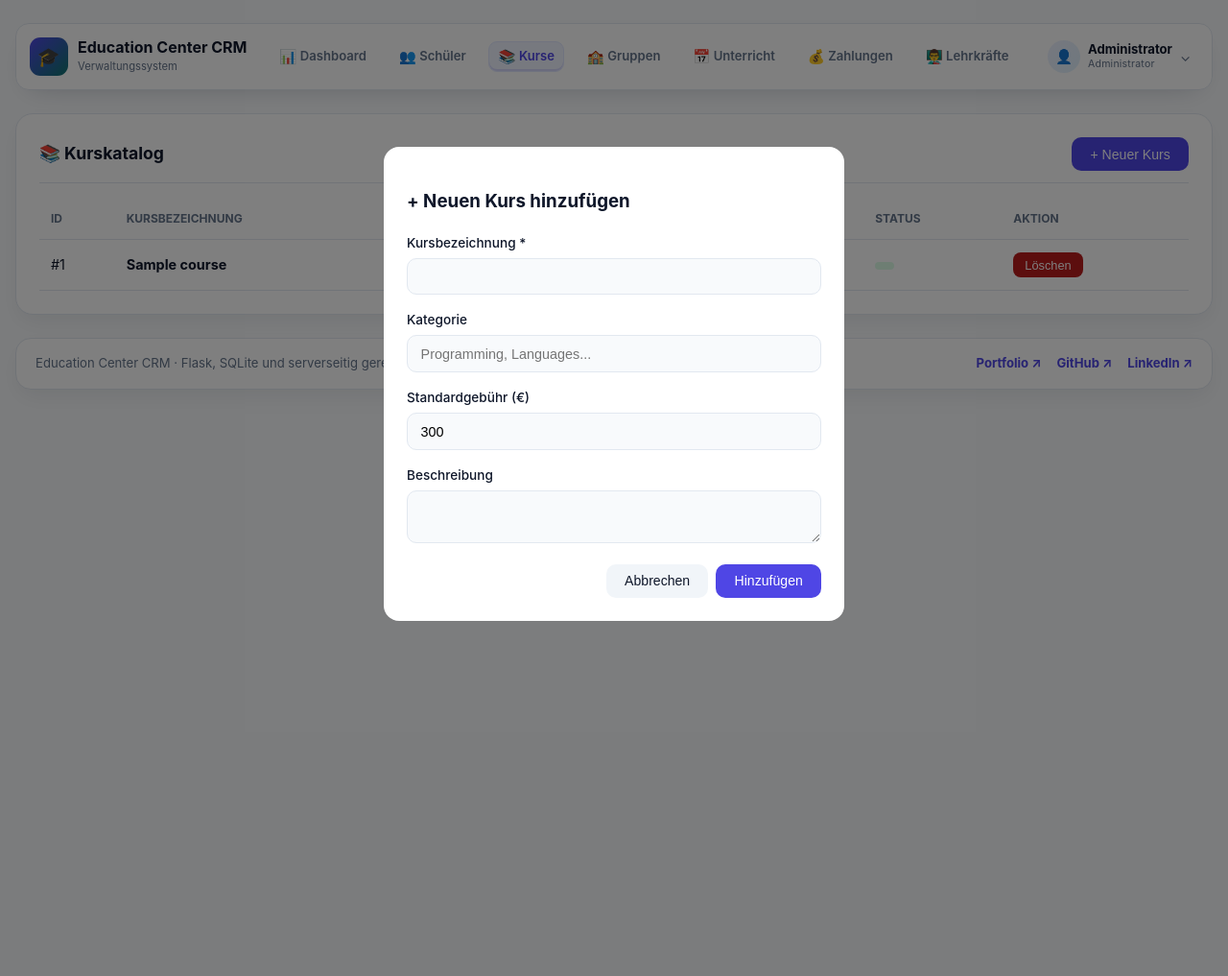
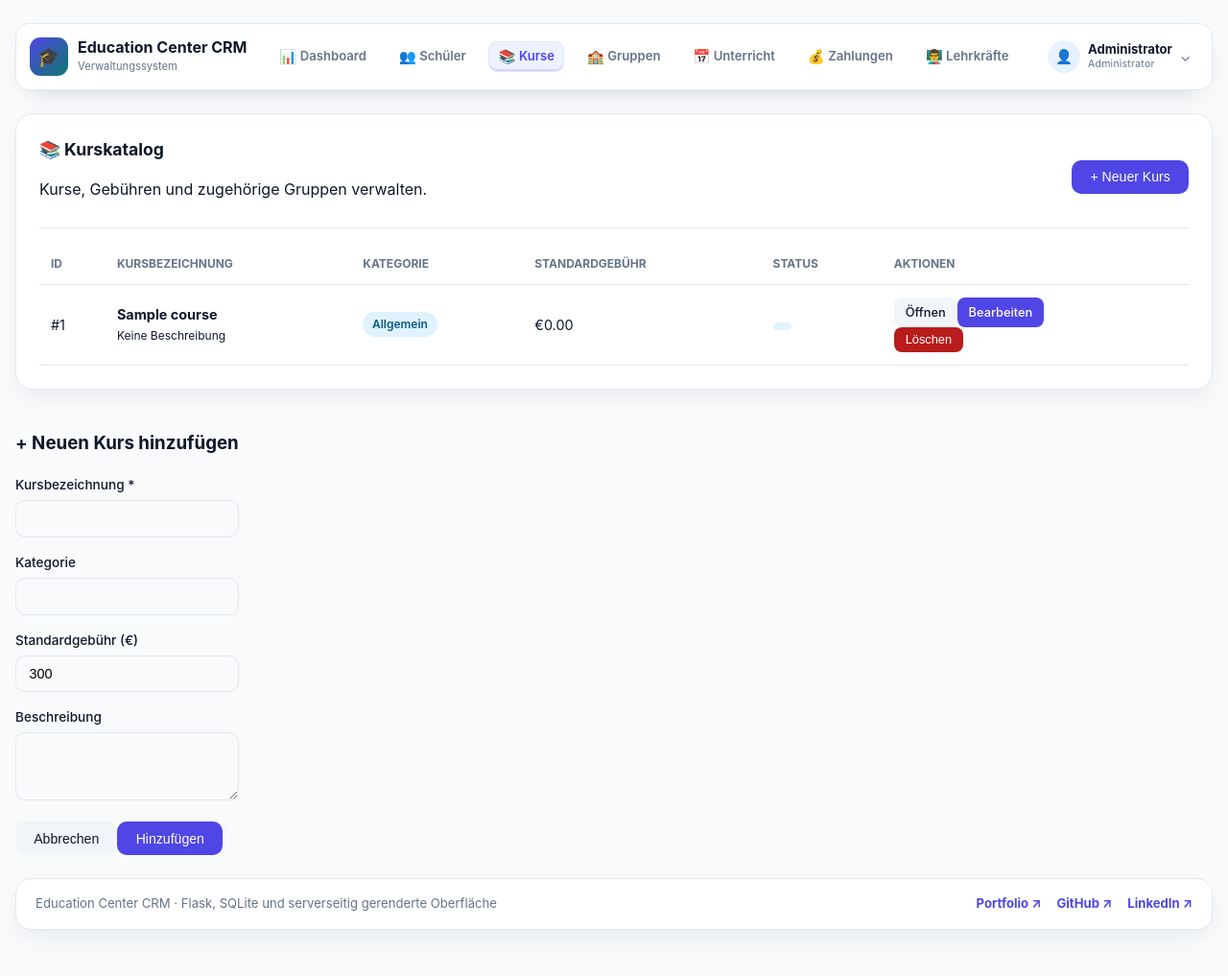
Before and after one commit to sandroabashishvili/education-center-crm, a Flask app: template app/templates/courses/index.html in a window 1280 px wide, after a click on "+ Neuer Kurs". Shown: the whole page at 96% size. Before the commit the page ends 647 px from the top, so only its background shows below. Run offline with Flask 3, Linux system fonts and the light colour scheme; the visitor is signed in with stand-in values (Sample User, id 1); data comes from the database, SQL or seed files in the repository; the template is opened without the code that fills it: most values are stand-ins (such as "Sample title", 1, 10 or a date in 2020); some libraries are stand-ins or nearby versions.

Commit message:
Add course open and edit actions

```diff
--- a/app/templates/courses/index.html
+++ b/app/templates/courses/index.html
@@ -1,70 +1,5 @@
-{% extends "base.html" %}
-{% set active_page = "courses" %}
-{% block title %}Kurse - Education Center CRM{% endblock %}
-{% block content %}
-<div class="card">
-      <div class="card-header">
-        <h1 class="card-title">📚 Kurskatalog</h1>
-        {% if session.get('logged_in') %}
-        <button onclick="document.getElementById('addCourseModal').style.display='flex'" class="btn">+ Neuer Kurs</button>
-        {% endif %}
-      </div>
-
-      <table>
-        <thead>
-          <tr><th>ID</th><th>Kursbezeichnung</th><th>Kategorie</th><th>Standardgebühr</th><th>Status</th><th>Aktion</th></tr>
-        </thead>
-        <tbody>
-          {% for c in courses %}
-          <tr>
-            <td>#{{ c[0] }}</td>
-            <td><strong>{{ c[1] }}</strong><br><small style="color: var(--muted);">{{ c[2] or '' }}</small></td>
-            <td><span class="badge badge-info">{{ c[3] or 'Allgemein' }}</span></td>
-            <td>€{{ "%.2f"|format(c[4] or 0) }}</td>
-            <td><span class="badge badge-success">{{ c[5]|status_de }}</span></td>
-            <td>
-              {% if session.get('user_role') == 'admin' %}
-              <form action="{{ url_for('delete_course', course_id=c[0]) }}" method="POST" style="margin:0;" onsubmit="return confirm('Möchten Sie diesen Kurs wirklich löschen?');">
-      <input type="hidden" name="csrf_token" value="{{ csrf_token() }}">
-                <button type="submit" class="btn btn-sm btn-danger">Löschen</button>
-              </form>
-              {% endif %}
-            </td>
-          </tr>
-          {% else %}
-          <tr><td colspan="6" style="text-align: center; color: var(--muted); padding: 2rem;">Keine Kurse gefunden</td></tr>
-          {% endfor %}
-        </tbody>
-      </table>
-    </div>
-
-    <!-- Modal Add Course -->
-    <div id="addCourseModal" style="display: none; position: fixed; inset: 0; background: rgba(0,0,0,0.5); z-index: 99; align-items: center; justify-content: center;">
-      <div style="background: white; padding: 1.5rem; border-radius: 16px; width: min(100%, 480px);">
-        <h3>+ Neuen Kurs hinzufügen</h3>
-        <form action="{{ url_for('add_course_route') }}" method="POST">
-      <input type="hidden" name="csrf_token" value="{{ csrf_token() }}">
-          <div class="form-group">
-            <label>Kursbezeichnung *</label>
-            <input type="text" name="name" required class="form-control">
-          </div>
-          <div class="form-group">
-            <label>Kategorie</label>
-            <input type="text" name="category" placeholder="Programming, Languages..." class="form-control">
-          </div>
-          <div class="form-group">
-            <label>Standardgebühr (€)</label>
-            <input type="number" step="0.01" name="default_fee" value="300" class="form-control">
-          </div>
-          <div class="form-group">
-            <label>Beschreibung</label>
-            <textarea name="description" class="form-control" rows="2"></textarea>
-          </div>
-          <div style="display: flex; gap: 0.5rem; justify-content: flex-end;">
-            <button type="button" onclick="document.getElementById('addCourseModal').style.display='none'" class="btn btn-secondary">Abbrechen</button>
-            <button type="submit" class="btn">Hinzufügen</button>
-          </div>
-        </form>
-      </div>
-    </div>
+{% extends "base.html" %}{% set active_page = "courses" %}{% block title %}Kurse - Education Center CRM{% endblock %}{% block content %}
+<div class="card"><div class="card-header"><div><h1 class="card-title">📚 Kurskatalog</h1><p class="page-subtitle">Kurse, Gebühren und zugehörige Gruppen verwalten.</p></div><button onclick="document.getElementById('addCourseModal').style.display='flex'" class="btn">+ Neuer Kurs</button></div>
+<table><thead><tr><th>ID</th><th>Kursbezeichnung</th><th>Kategorie</th><th>Standardgebühr</th><th>Status</th><th>Aktionen</th></tr></thead><tbody>{% for c in courses %}<tr><td>#{{ c[0] }}</td><td><strong>{{ c[1] }}</strong><br><small class="muted">{{ c[2] or 'Keine Beschreibung' }}</small></td><td><span class="badge badge-info">{{ c[3] or 'Allgemein' }}</span></td><td>€{{ "%.2f"|format(c[4] or 0) }}</td><td><span class="badge {% if c[5] == 'active' %}badge-success{% else %}badge-info{% endif %}">{{ c[5]|status_de }}</span></td><td><div class="row-actions"><a href="{{ url_for('course_detail_page', course_id=c[0]) }}" class="btn btn-sm btn-secondary">Öffnen</a><a href="{{ url_for('edit_course', course_id=c[0]) }}" class="btn btn-sm">Bearbeiten</a>{% if session.get('user_role') == 'admin' %}<form action="{{ url_for('delete_course', course_id=c[0]) }}" method="POST" onsubmit="return confirm('Möchten Sie diesen Kurs wirklich löschen? Zugehörige Gruppen werden ebenfalls gelöscht.');"><input type="hidden" name="csrf_token" value="{{ csrf_token() }}"><button type="submit" class="btn btn-sm btn-danger">Löschen</button></form>{% endif %}</div></td></tr>{% else %}<tr><td colspan="6" class="empty-state">Keine Kurse gefunden</td></tr>{% endfor %}</tbody></table></div>
+<div id="addCourseModal" class="modal-shell" style="display:none"><div class="modal-card"><h3>+ Neuen Kurs hinzufügen</h3><form action="{{ url_for('add_course_route') }}" method="POST"><input type="hidden" name="csrf_token" value="{{ csrf_token() }}"><div class="form-group"><label>Kursbezeichnung *</label><input type="text" name="name" required class="form-control"></div><div class="form-group"><label>Kategorie</label><input type="text" name="category" class="form-control"></div><div class="form-group"><label>Standardgebühr (€)</label><input type="number" step="0.01" min="0" name="default_fee" value="300" class="form-control"></div><div class="form-group"><label>Beschreibung</label><textarea name="description" class="form-control" rows="3"></textarea></div><div class="form-actions"><button type="button" onclick="document.getElementById('addCourseModal').style.display='none'" class="btn btn-secondary">Abbrechen</button><button type="submit" class="btn">Hinzufügen</button></div></form></div></div>
 {% endblock %}
```
